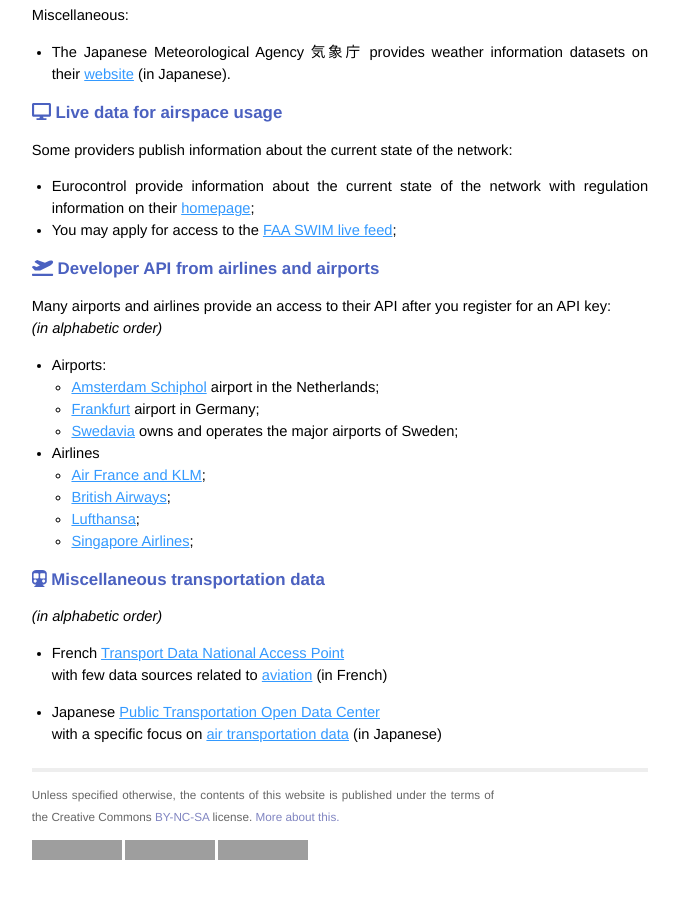
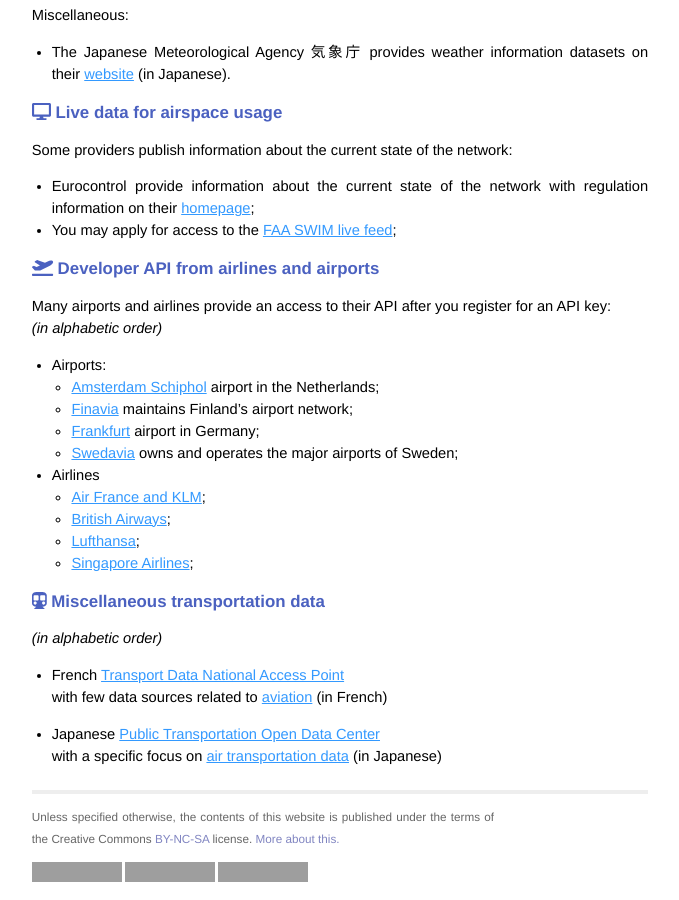
Before and after one commit to open-aviation/atmdata, a Jekyll site: the page built from _pages/data_sources.md, in a window 1280 px wide and 900 px high, scrolled down 1186 px, cut to the strip 0-900 px from the top of the window. Shown: the whole strip, without its empty margins (300-979 px from the left). Built offline with Jekyll 4.4.1, drawn with Linux system fonts in a browser that asks for light colours; nearby versions of some CDN libraries; before the commit the page ends 2064 px from its top, so only the background shows below that; grey boxes are pictures that could not be loaded.

Commit message:
add finavia

```diff
--- a/_pages/data_sources.md
+++ b/_pages/data_sources.md
@@ -57,6 +57,7 @@ Many airports and airlines provide an access to their API after you register for
 
 - Airports:
     - [Amsterdam Schiphol](https://developer.schiphol.nl/) airport in the Netherlands;
+    - [Finavia](https://developer.finavia.fi/) maintains Finland's airport network;
     - [Frankfurt](https://developer.fraport.de/) airport in Germany;
     - [Swedavia](https://apideveloper.swedavia.se/) owns and operates the major airports of Sweden;
 
```
